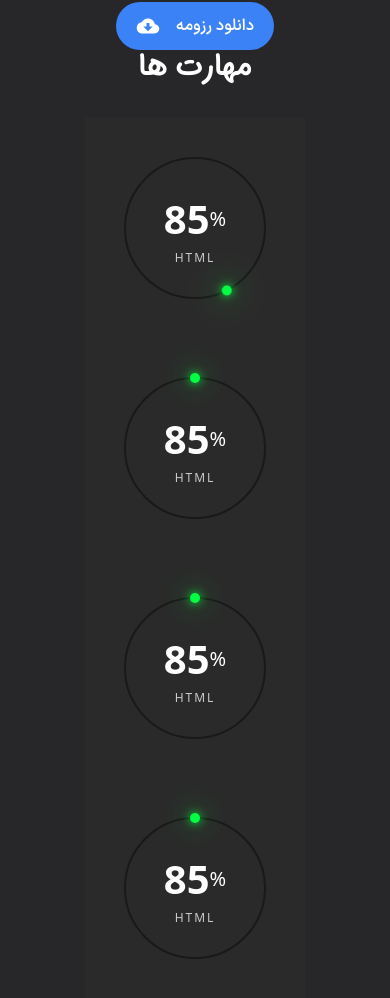
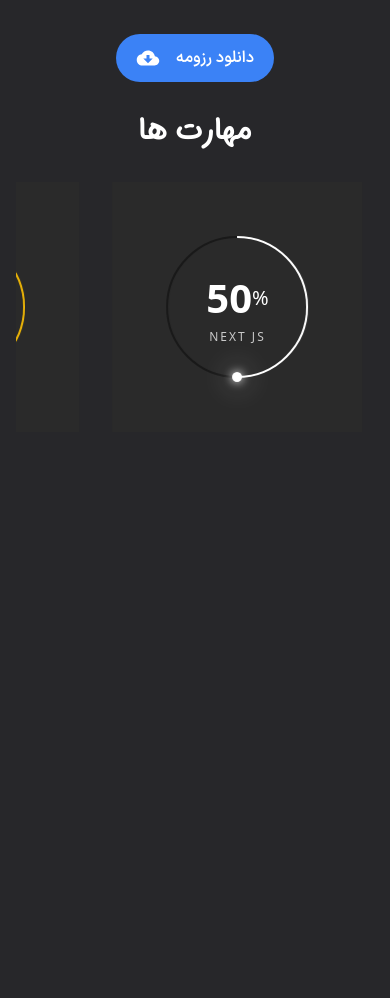
Before and after one commit to Erfan-Sahafi/my-site, a React (Vite) app: page / in a window 390 px wide. Shown: the part 1564-2562 px from the top of the page. After the commit the page ends 2028 px from the top, so only its background shows below. Built offline with nearby package versions, Linux system fonts and the light colour scheme.

Commit message:
third commit

```diff
--- a/package.json
+++ b/package.json
@@ -12,7 +12,8 @@
   "dependencies": {
     "react": "^18.2.0",
     "react-dom": "^18.2.0",
-    "react-icons": "^4.10.1"
+    "react-icons": "^4.10.1",
+    "swiper": "^10.1.0"
   },
   "devDependencies": {
     "@types/react": "^18.2.15",
--- a/src/Components/SkillCards/SkillCards.css
+++ b/src/Components/SkillCards/SkillCards.css
@@ -3,13 +3,11 @@
     display: flex;
     justify-content: center;
     align-items: center;
-    flex-wrap: wrap;
-    gap: 20;
 }
 .parent .card{
-    position: relative;
-    width: 220px;
-    height: 220px;
+    /* position: relative; */
+    width: 250px;
+    height: 250px;
     background-color: #2a2a2a;
     display: flex;
     justify-content: center;
@@ -37,15 +35,33 @@
 .parent .card .percent svg circle:nth-child(2){
     stroke-dasharray: 440;
     opacity: 0;
-    stroke-dashoffset: calc(440 - (440 * 85)/100);
+    stroke-dashoffset: calc(440 - (440 * var(--num))/100);
     animation-delay: 1.5s;
+    stroke: var(--ringcl);
+    animation: fadeIn 1s linear forwards;
+}
+@keyframes fadeIn{
+    0%{
+        opacity: 0;
+    }
+    100%{
+        opacity: 1;
+    }
 }
 .dot {
     position: absolute;
     inset: 5px;
     z-index: 10;
+    animation: AnimatDot 2s linear forwards;
 }
-
+@keyframes AnimatDot{
+    0%{
+        transform: rotate(0deg);
+    }
+    100%{
+        transform: rotate(calc(3.6deg * var(--num)));
+    }
+}
 .dot::before{
     content: ' ';
     position: absolute;
@@ -55,9 +71,9 @@
     width: 10px;
     height: 10px;
     border-radius: 50%;
-    background-color: #04fc43;
-    box-shadow: 0 0 10px #04fc43,
-    0 0 30px #04fc43;
+    background-color: var(--ringcl);
+    box-shadow: 0 0 10px var(--ringcl),
+    0 0 30px var(--ringcl);
 }
 .number{
     position: absolute;
--- a/src/Components/SkillCards/SkillCards.jsx
+++ b/src/Components/SkillCards/SkillCards.jsx
@@ -1,83 +1,30 @@
 import React, { useEffect, useState } from "react";
 import "./SkillCards.css";
 
-const SkillCards = () => {
-  const [anime, setAnime] = useState(false);
-  useEffect(() => {
-    setTimeout(() => {
-      setAnime(!anime);
-    }, 5000);
-  }, [anime]);
-  let x = "#04fc43";
+const SkillCards = (props) => {
+  // const [anime, setAnime] = useState(false);
+  // useEffect(() => {
+  //   setTimeout(() => {
+  //     setAnime(!anime);
+  //   }, 5000);
+  // }, [anime]);
+
+
   return (
     <div className="parent">
       <div className="card">
-        <div className="percent">
-          <div className={`dot ${anime ? "animate-Dote" : "animate-none"}`}></div>
+        <div className="percent" style={{ '--ringcl':`${props.color}`,'--num':`${props.percent}` }}>
+          <div className="dot"></div>
           <svg>
             <circle cx={70} cy={70} r={70}></circle>
-            <circle
-              cx={70}
-              cy={70}
-              r={70}
-              className={`${anime ? "animate-fadeIn" : "animate-none"}`}
-              style={{ stroke: `${x}` }}
-            ></circle>
+            <circle cx={70} cy={70} r={70} ></circle>
           </svg>
           <div className="number">
             <h2>
               <span>%</span>
-              85
+              {props.percent}
             </h2>
-            <p>HTML</p>
-          </div>
-        </div>
-      </div>
-      <div className="card">
-        <div className="percent">
-          <div className="dot"></div>
-          <svg>
-            <circle cx={70} cy={70} r={70}></circle>
-            <circle cx={70} cy={70} r={70} style={{ stroke: `${x}` }}></circle>
-          </svg>
-          <div className="number">
-            <h2>
-              <span>%</span>
-              85
-            </h2>
-            <p>HTML</p>
-          </div>
-        </div>
-      </div>
-      <div className="card">
-        <div className="percent">
-          <div className="dot"></div>
-          <svg>
-            <circle cx={70} cy={70} r={70}></circle>
-            <circle cx={70} cy={70} r={70} style={{ stroke: `${x}` }}></circle>
-          </svg>
-          <div className="number">
-            <h2>
-              <span>%</span>
-              85
-            </h2>
-            <p>HTML</p>
-          </div>
-        </div>
-      </div>
-      <div className="card">
-        <div className="percent">
-          <div className="dot"></div>
-          <svg>
-            <circle cx={70} cy={70} r={70}></circle>
-            <circle cx={70} cy={70} r={70} style={{ stroke: `${x}` }}></circle>
-          </svg>
-          <div className="number">
-            <h2>
-              <span>%</span>
-              85
-            </h2>
-            <p>HTML</p>
+            <p>{props.title}</p>
           </div>
         </div>
       </div>
--- a/src/Components/Skills/Skills.jsx
+++ b/src/Components/Skills/Skills.jsx
@@ -1,17 +1,57 @@
-import React from 'react'
+import React, { useRef } from "react";
 import Title from "../Title/Title";
-import './skill.css'
-import SkillCards from '../SkillCards/SkillCards';
+import { skills } from "../../data";
+import SkillCards from "../SkillCards/SkillCards";
+import { Swiper, SwiperSlide } from "swiper/react";
+import { Pagination, Autoplay } from "swiper/modules";
+// Import Swiper styles
+import "swiper/css";
+import "swiper/css/pagination";
+
 
 const Skills = () => {
+
+  const progressCircle = useRef(null);
+  const progressContent = useRef(null);
+  const onAutoplayTimeLeft = (s, time, progress) => {
+    progressCircle.current.style.setProperty("--progress", 1 - progress);
+    progressContent.current.textContent = `${Math.ceil(time / 1000)}s`;
+  };
+
   return (
-    <div className='container'>
-        <Title title="مهارت ها"/>
+    <div className="container">
+      <Title title="مهارت ها" />
+      <div className="w-full md:w-[90%] hidden mx-auto sm:flex sm:gap-x-8 sm:gap-y-5 justify-center items-center flex-wrap">
+        {skills.map((skill) => (
+          <SkillCards key={skill.id} {...skill} />
+        ))}
+      </div>
+      <Swiper
+        slidesPerView={"1.3"}
+        spaceBetween={10}
+        autoplay={{
+          delay: 3000,
+          disableOnInteraction: false,
+        }}
+        onAutoplayTimeLeft={onAutoplayTimeLeft}
+        loop={true}
+        modules={[ Autoplay]}
+        className="mySwiper mx-auto sm:hidden"
+      >
+        {skills.map((skill) => (
+          <SwiperSlide key={skill.id} className="mb-8">
+            <SkillCards {...skill} />
+          </SwiperSlide>
+        ))}
+        <div className="hidden autoplay-progress" slot="container-end">
+          <svg viewBox="0 0 48 48" ref={progressCircle}>
+            <circle cx="24" cy="24" r="20"></circle>
+          </svg>
+          <span ref={progressContent}></span>
+        </div>
+      </Swiper>
+    </div>
+  );
+};
 
-        <SkillCards/>
-
-    </div>
-  )
-}
-
-export default Skills
+export default Skills;
--- a/src/Components/Skills/skill.css
+++ /dev/null
@@ -1,5 +0,0 @@
-.custom{
-    border-top: 10px solid blue;
-    border-right: 10px solid blue;
-    border-bottom: 0px;
-}
--- a/src/Components/Title/Title.jsx
+++ b/src/Components/Title/Title.jsx
@@ -2,7 +2,7 @@ import React from 'react'
 
 const Title = (props) => {
   return (
-    <p id={props.id} className='text-3xl text-center font-IranSansBolddn text-white mb-8'>{props.title}</p>
+    <p id={props.id} className='text-3xl text-center font-IranSansBolddn text-white my-8'>{props.title}</p>
   )
 }
 
--- a/src/data.jsx
+++ b/src/data.jsx
@@ -9,5 +9,14 @@ const navItem = [
     {id:4,title:"پروژه ها",iconName:<FaFolderOpen className="text-blue-400 text-xl"/>},
     {id:5,title:"ارتباط با من",iconName:<MdEmail className="text-blue-400 text-xl"/>},
 ];
-
-export {navItem}
+const skills = [
+    {id:5,title:"react js",color:'#0ea5e9',percent:80},
+    {id:6,title:"next js",color:'#fff',percent:50},
+    {id:4,title:"js",color:'#eab308',percent:78},
+    {id:1,title:"html",color:'#ea580c',percent:90},
+    {id:3,title:"css",color:'#0284c7',percent:75},
+    {id:7,title:"bootstrap",color:'#9333ea',percent:85},
+    {id:8,title:"tailwind",color:'#38BDF8',percent:95},
+    {id:9,title:"mui",color:'#22c55e',percent:70},
+]
+export {navItem,skills}
--- a/tailwind.config.js
+++ b/tailwind.config.js
@@ -23,20 +23,6 @@ export default {
         md: "768px",
         lg: "1024px",
         xl: "1280px",
-      },
-      animation:{
-        fadeIn: 'fadeIn 1s linear forwards',
-        Dote: 'Dote 2s linear forwards'
-      },
-      keyframes:{
-         fadeIn:{
-          '0%': {opacity : '0'},
-          '100%': {opacity : '1'},
-        },
-        Dote:{
-          '0%': {transform:'rotate(0deg)'},
-          '100%': {transform:'rotate(calc(3.6deg * 85))'}
-        }
       }
     },
   },
```
Also changed, not shown: 1 other file (tests, documents, lock files or other folders).
